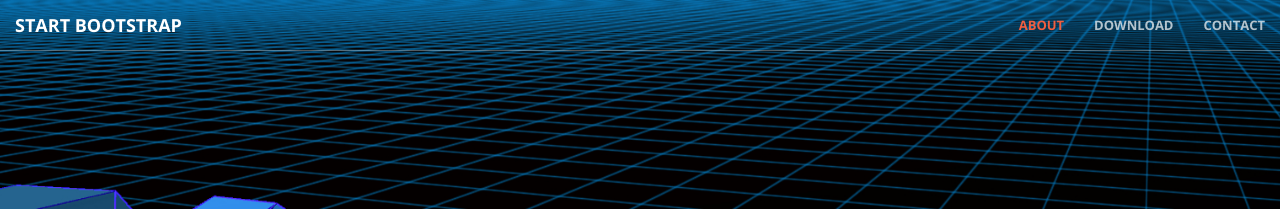
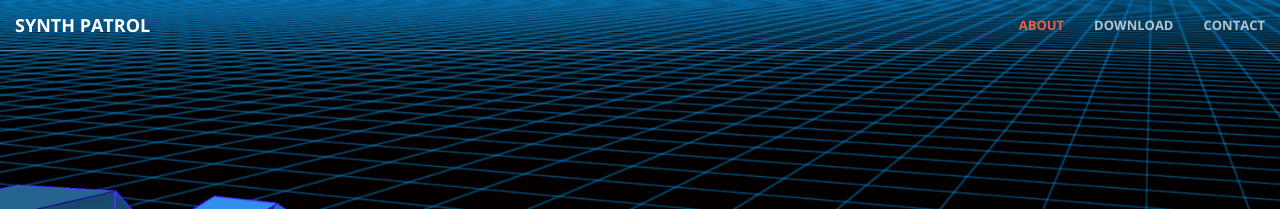
Before and after one commit to JeanBombeur45/Synth-Patrol, a Jekyll site: the page built from index.html, in a window 1280 px wide. Shown: the top 209 px of the page. Built offline with Jekyll 4.4.1, drawn with Linux system fonts in a browser that asks for light colours.

Commit message:
Update nav.html

```diff
--- a/_includes/nav.html
+++ b/_includes/nav.html
@@ -8,7 +8,7 @@
                 <span class="icon-bar"></span>
                 <span class="icon-bar"></span>
             </button>
-            <a class="navbar-brand page-scroll" href="#page-top">Start Bootstrap</a>
+            <a class="navbar-brand page-scroll" href="#page-top">Synth Patrol</a>
         </div>
 
         <!-- Collect the nav links, forms, and other content for toggling -->
```
